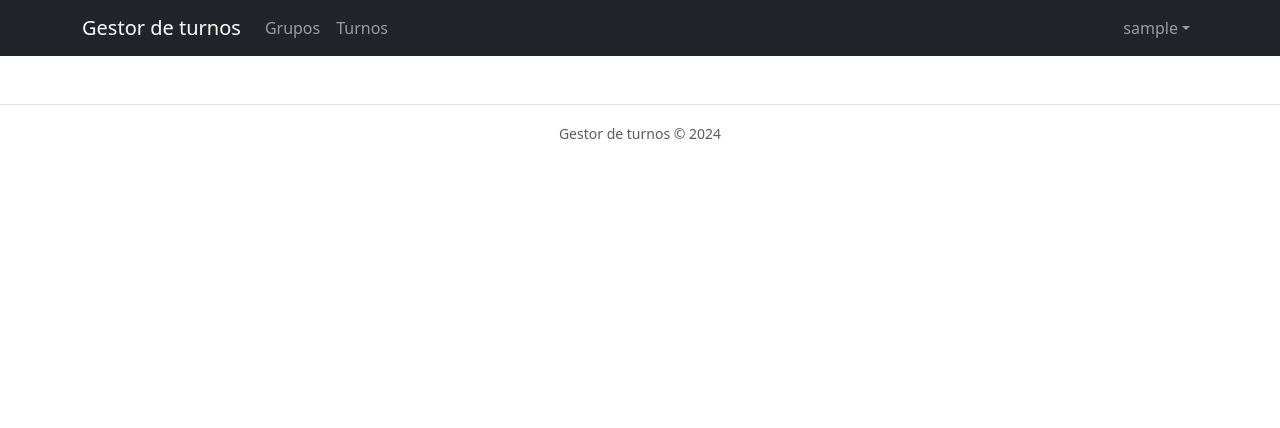
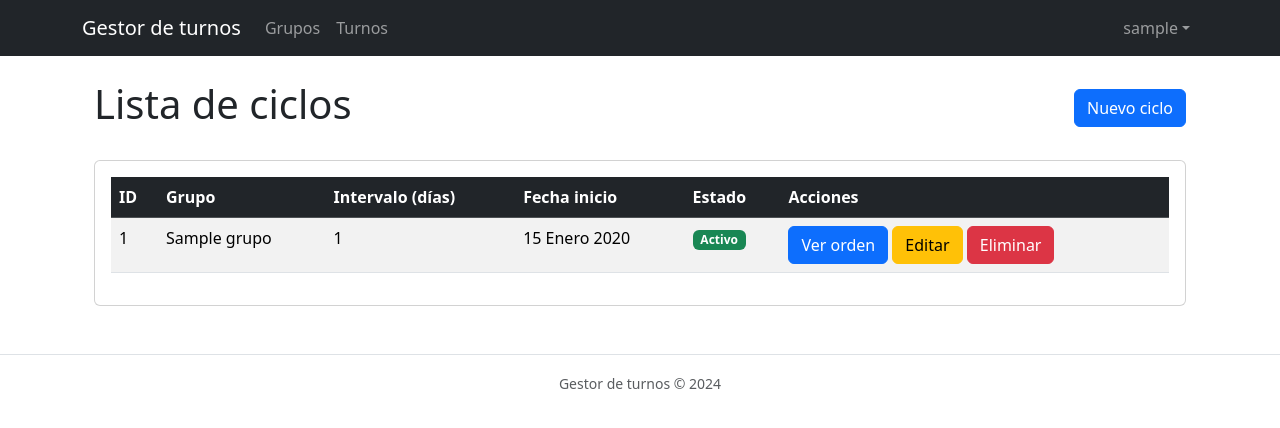
Before and after one commit to ivansosabz/administrador-turnos, a Django app: page /turnos/ciclos/ in a window 1280 px wide. Shown: the top 428 px of the page. Run offline with Django 5.2, Linux system fonts and the light colour scheme; a user stored in the database is signed in; tables that the repository leaves empty hold one stand-in row (values such as "Sample post").

Commit message:
feat: templates de ciclos

```diff
--- a/templates/ciclos/ciclos.html
+++ b/templates/ciclos/ciclos.html
@@ -1,5 +1,59 @@
 {% extends 'layouts/base.html' %}
 {% load static %}
-{% block title %}Ciclos{% endblock %}
+{% block title %}Lista de ciclos{% endblock %}
+{% block styles %}
+    <link rel="stylesheet" href="{% static 'css/ciclos/ciclos.css' %}">{% endblock %}
 {% block content %}
+<div class="container mt-4">
+    {# encabezado #}
+    <div class="d-flex justify-content-between align-items-center mb-4">
+        <h1>Lista de ciclos</h1>
+        <a href="{% url 'ciclos_crear' %}" class="btn btn-primary">Nuevo ciclo</a>
+    </div>
+    {# tabla de ciclos #}
+    <div class="card">
+        <div class="card-body">
+            <table class="table table-striped table-hover">
+                <thead class="table-dark">
+                    <tr>
+                        <th>ID</th>
+                        <th>Grupo</th>
+                        <th>Intervalo (días)</th>
+                        <th>Fecha inicio</th>
+                        <th>Estado</th>
+                        <th>Acciones</th>
+                    </tr>
+                </thead>
+                <tbody>
+                    {% for ciclo in ciclos %}
+                    <tr>
+                        <td>{{ ciclo.id }}</td>
+                        <td>{{ ciclo.grupo.nombre }}</td>
+                        <td>{{ ciclo.intervalo_dias }}</td>
+                        <td>{{ ciclo.fecha_inicio }}</td>
+                        <td>
+                            {% if ciclo.activo %}
+                            	<span class="badge bg-success">Activo</span>
+                            {% else %}
+                            	<span class="badge bg-secondary">Inactivo</span>
+                            {% endif %}
+                        </td>
+
+                        <td>
+                            <a href="{% url 'ciclos_orden' ciclo.pk %}" class="btn btn-primary">Ver orden</a>
+                            <a href="{% url 'ciclos_editar' ciclo.pk %}" class="btn btn-warning">Editar</a>
+                            <a href="{% url 'ciclos_eliminar' ciclo.pk %}"  class="btn btn-danger">Eliminar</a>
+                        </td>
+
+                    </tr>
+                    {% empty %}
+                    <tr>
+                        <td colspan="6" class="text-center text-muted">No hay ciclos</td>
+                    </tr>
+                    {% endfor %}
+                </tbody>
+            </table>
+        </div>
+    </div>
+</div>
 {% endblock %}
```
Also changed, not shown: templates/ciclos/crear.html (+27 -0 lines), templates/ciclos/editar.html (+30 -2 lines), templates/ciclos/eliminar.html (+23 -1 lines).
